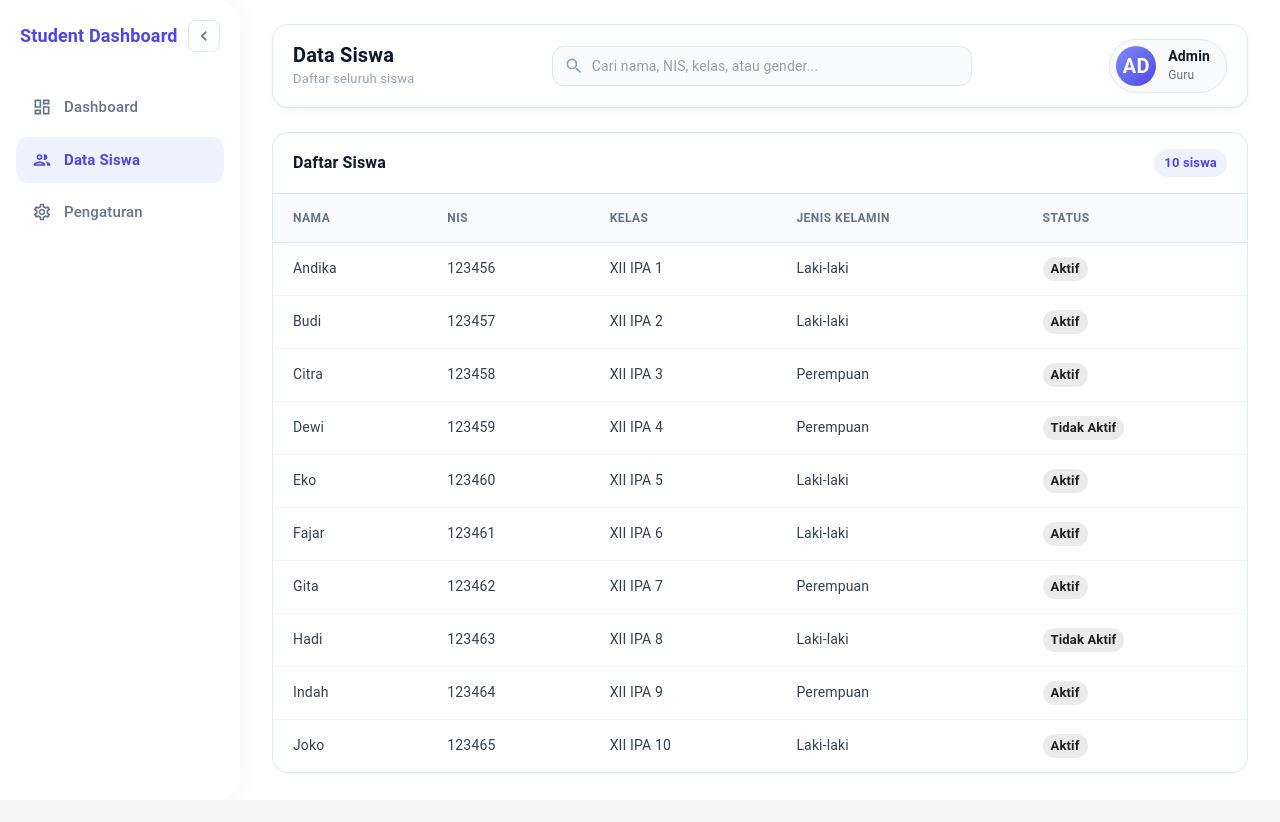
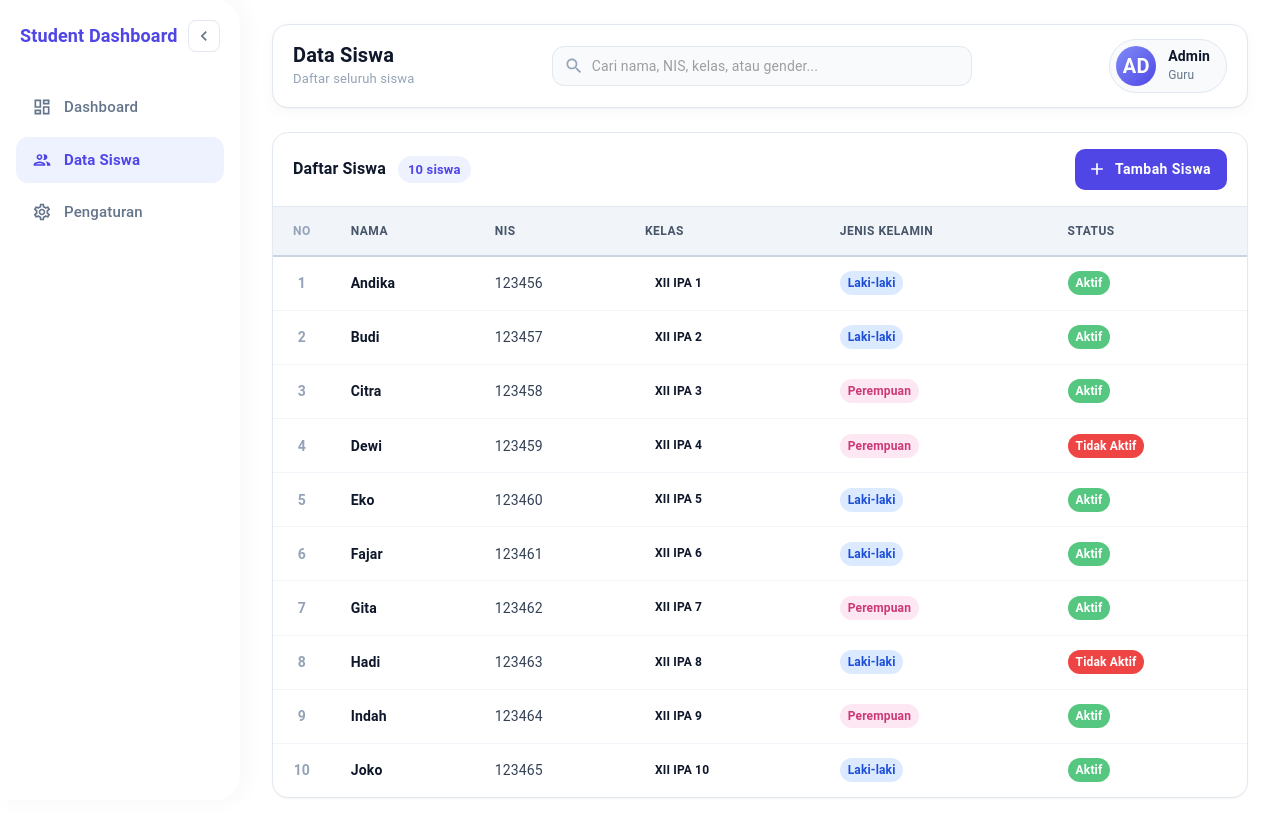
Before and after one commit to queennurhafizah/studentDashboard-InternTask1, a Next.js app: page /students in a window 1280 px wide. Before the commit the page ends 800 px from the top, so only its background shows below. Built offline with nearby package versions, Linux system fonts and the light colour scheme; what @mui/material-nextjs would draw is missing.

Commit message:
style: revixi tabel

```diff
--- /dev/null
+++ b/src/components/students/studentFormDialog.tsx
@@ -0,0 +1,130 @@
+"use client";
+
+import { FormEvent, useState } from "react";
+import Button from "@mui/material/Button";
+import Dialog from "@mui/material/Dialog";
+import DialogActions from "@mui/material/DialogActions";
+import DialogContent from "@mui/material/DialogContent";
+import DialogContentText from "@mui/material/DialogContentText";
+import DialogTitle from "@mui/material/DialogTitle";
+import MenuItem from "@mui/material/MenuItem";
+import TextField from "@mui/material/TextField";
+import { StudentInput } from "@/components/context/studentsProvider";
+
+type StudentFormDialogProps = {
+  open: boolean;
+  onClose: () => void;
+  onSubmit: (data: StudentInput) => void;
+};
+
+const emptyForm: StudentInput = {
+  name: "",
+  nis: "",
+  kelas: "",
+  gender: "L",
+  status: "Aktif",
+};
+
+export default function StudentFormDialog({
+  open,
+  onClose,
+  onSubmit,
+}: StudentFormDialogProps) {
+  const [form, setForm] = useState<StudentInput>(emptyForm);
+
+  function handleChange<K extends keyof StudentInput>(key: K, value: StudentInput[K]) {
+    setForm((prev) => ({ ...prev, [key]: value }));
+  }
+
+  function handleSubmit(event: FormEvent<HTMLFormElement>) {
+    event.preventDefault();
+    onSubmit({
+      ...form,
+      name: form.name.trim(),
+      nis: form.nis.trim(),
+      kelas: form.kelas.trim(),
+    });
+    setForm(emptyForm);
+    onClose();
+  }
+
+  return (
+    <Dialog
+      open={open}
+      onClose={onClose}
+      fullWidth
+      maxWidth="sm"
+      slotProps={{ paper: { className: "student-dialog" } }}
+    >
+      <form onSubmit={handleSubmit}>
+        <DialogTitle className="student-dialog-title">Tambah Siswa</DialogTitle>
+
+        <DialogContent>
+          <DialogContentText className="student-dialog-subtitle">
+            Isi data siswa baru dengan lengkap. Field bertanda * wajib diisi.
+          </DialogContentText>
+
+          <div className="student-form">
+            <TextField
+              className="student-field"
+              label="Nama"
+              value={form.name}
+              onChange={(e) => handleChange("name", e.target.value)}
+              required
+              fullWidth
+            />
+            <TextField
+              className="student-field"
+              label="NIS"
+              value={form.nis}
+              onChange={(e) => handleChange("nis", e.target.value)}
+              required
+              fullWidth
+            />
+            <TextField
+              className="student-field"
+              label="Kelas"
+              value={form.kelas}
+              onChange={(e) => handleChange("kelas", e.target.value)}
+              required
+              fullWidth
+            />
+            <TextField
+              select
+              className="student-field"
+              label="Jenis Kelamin"
+              value={form.gender}
+              onChange={(e) => handleChange("gender", e.target.value as "L" | "P")}
+              fullWidth
+            >
+              <MenuItem value="L">Laki-laki</MenuItem>
+              <MenuItem value="P">Perempuan</MenuItem>
+            </TextField>
+            <TextField
+              select
+              className="student-field"
+              label="Status"
+              value={form.status}
+              onChange={(e) =>
+                handleChange("status", e.target.value as "Aktif" | "Tidak Aktif")
+              }
+              fullWidth
+            >
+              <MenuItem value="Aktif">Aktif</MenuItem>
+              <MenuItem value="Tidak Aktif">Tidak Aktif</MenuItem>
+            </TextField>
+          </div>
+        </DialogContent>
+
+        <DialogActions className="student-dialog-actions">
+          <Button onClick={onClose} className="student-btn-cancel">
+            Batal
+          </Button>
+          <Button type="submit" variant="contained" className="student-btn-save">
+            Simpan
+          </Button>
+        </DialogActions>
+      </form>
+    </Dialog>
+  );
+}
--- a/src/components/students/studentTable.tsx
+++ b/src/components/students/studentTable.tsx
@@ -18,7 +18,8 @@ export default function StudentTable({ students }: StudentTableProps) {
     <TableContainer className="student-table-wrapper">
       <Table className="student-table">
         <TableHead>
-          <TableRow>
+          <TableRow className="student-table-head-row">
+            <TableCell align="center" className="col-no">No</TableCell>
             <TableCell>Nama</TableCell>
             <TableCell>NIS</TableCell>
             <TableCell>Kelas</TableCell>
@@ -35,27 +36,40 @@ export default function StudentTable({ students }: StudentTableProps) {
               </TableCell>
             </TableRow>
           )}
-          {students.map((student) => (
+
+          {students.map((student, index) => {
+            const isAktif = student.status === "Aktif";
+            const isLaki = student.gender === "L";
+
+            return (
               <TableRow key={student.id} hover>
-              <TableCell>{student.name}</TableCell>
+                <TableCell align="center" className="col-no">
+                  {index + 1}
+                </TableCell>
+                <TableCell>
+                  <span className="student-name">{student.name}</span>
+                </TableCell>
                 <TableCell>{student.nis}</TableCell>
-              <TableCell>{student.kelas}</TableCell>
                 <TableCell>
-                {student.gender === "L" ? "Laki-laki" : "Perempuan"}
+                  <span className="kelas-badge">{student.kelas}</span>
+                </TableCell>
+                <TableCell>
+                  <Chip
+                    label={isLaki ? "Laki-laki" : "Perempuan"}
+                    size="small"
+                    className={`gender-chip ${isLaki ? "gender-chip--blue" : "gender-chip--pink"}`}
+                  />
                 </TableCell>
                 <TableCell>
                   <Chip
                     label={student.status}
                     size="small"
-                  className={
-                    student.status === "Aktif"
-                      ? "status-chip status-chip--aktif"
-                      : "status-chip status-chip--nonaktif"
-                  }
+                    className={`status-chip ${isAktif ? "status-chip--aktif" : "status-chip--nonaktif"}`}
                   />
                 </TableCell>
               </TableRow>
-          ))}
+            );
+          })}
         </TableBody>
       </Table>
     </TableContainer>
--- a/src/components/students/studentsView.tsx
+++ b/src/components/students/studentsView.tsx
@@ -1,13 +1,18 @@
 "use client";
 
+import { useState } from "react";
+import Button from "@mui/material/Button";
+import AddIcon from "@mui/icons-material/Add";
 import { filterStudents } from "@/lib/filterStudents";
 import { useSearch } from "@/components/searchProvider";
 import { useStudents } from "@/components/context/studentsProvider";
 import StudentTable from "@/components/students/studentTable";
+import StudentFormDialog from "@/components/students/studentFormDialog";
 
 export default function StudentsView() {
-  const { students } = useStudents();
+  const { students, addStudent } = useStudents();
   const { query } = useSearch();
+  const [dialogOpen, setDialogOpen] = useState(false);
 
   const filtered = filterStudents(students, query);
   const isFiltering = query.trim() !== "";
@@ -15,6 +20,7 @@ export default function StudentsView() {
   return (
     <section className="students-card">
       <div className="students-card-header">
+        <div className="students-card-heading">
           <h2 className="students-card-title">Daftar Siswa</h2>
           <span className="students-card-count">
             {isFiltering
@@ -23,7 +29,23 @@ export default function StudentsView() {
           </span>
         </div>
 
+        <Button
+          variant="contained"
+          startIcon={<AddIcon />}
+          className="students-add-btn"
+          onClick={() => setDialogOpen(true)}
+        >
+          Tambah Siswa
+        </Button>
+      </div>
+
       <StudentTable students={filtered} />
+
+      <StudentFormDialog
+        open={dialogOpen}
+        onClose={() => setDialogOpen(false)}
+        onSubmit={addStudent}
+      />
     </section>
   );
 }
--- a/src/styles/students.css
+++ b/src/styles/students.css
@@ -1,6 +1,3 @@
-/* ===== DATA SISWA ===== */
-
-/* Kartu pembungkus tabel */
 .students-card {
   background-color: #ffffff;
   border: 1px solid #e2e8f0;
@@ -13,9 +10,17 @@
   display: flex;
   align-items: center;
   justify-content: space-between;
+  flex-wrap: wrap;
   gap: 12px;
   padding: 16px 20px;
   border-bottom: 1px solid #e2e8f0;
+}
+
+.students-card-heading {
+  display: flex;
+  align-items: center;
+  gap: 12px;
+  flex-wrap: wrap;
 }
 
 .students-card-title {
@@ -34,7 +39,21 @@
   color: #4f46e5;
 }
 
-/* Wrapper tabel: bisa digeser ke samping di layar kecil */
+.students-add-btn.MuiButton-root {
+  text-transform: none;
+  font-weight: 600;
+  border-radius: 10px;
+  padding: 8px 16px;
+  background-color: #4f46e5;
+  box-shadow: none;
+  margin-left: 24px;
+}
+
+.students-add-btn.MuiButton-root:hover {
+  background-color: #4338ca;
+  box-shadow: none;
+}
+
 .student-table-wrapper {
   width: 100%;
   overflow-x: auto;
@@ -44,19 +63,17 @@
   min-width: 680px;
 }
 
-/* Header tabel */
 .student-table .MuiTableCell-head {
   font-size: 12px;
   font-weight: 700;
   text-transform: uppercase;
   letter-spacing: 0.04em;
-  color: #64748b;
-  background-color: #f8fafc;
-  border-bottom: 1px solid #e2e8f0;
+  color: #475569;
+  background-color: #f1f5f9;
+  border-bottom: 2px solid #cbd5e1;
   padding: 12px 20px;
 }
 
-/* Isi tabel */
 .student-table .MuiTableCell-body {
   font-size: 14px;
   color: #334155;
@@ -68,13 +85,11 @@
   border-bottom: none;
 }
 
-/* Efek hover baris */
-.student-table .MuiTableRow-root.MuiTableRow-hover:hover .MuiTableCell-body {
+.student-table .MuiTableRow-hover:hover .MuiTableCell-body {
   background-color: #f8fafc;
 }
 
-/* Kolom nomor */
-.col-no {
+.student-table .col-no {
   width: 56px;
   color: #94a3b8;
   font-weight: 600;
@@ -85,63 +100,173 @@
   color: #0f172a;
 }
 
-/* Badge kelas */
 .kelas-badge {
   display: inline-block;
   padding: 4px 10px;
-  border-radius: 8px;
-  background-color: #f1f5f9;
-  color: #334155;
+  color: #0f172a;
   font-size: 12px;
   font-weight: 600;
 }
 
-/* Chip gender: biru untuk laki-laki, pink untuk perempuan */
-.gender-chip {
+.student-table .MuiChip-root.gender-chip {
   font-size: 12px;
   font-weight: 600;
   border-radius: 999px;
 }
 
-.gender-chip--blue {
-  background-color: #eff6ff;
-  color: #2563eb;
+.student-table .MuiChip-root.gender-chip--blue {
+  background-color: #dbeafe;
+  color: #1d4ed8;
 }
 
-.gender-chip--pink {
-  background-color: #fdf2f8;
-  color: #db2777;
+.student-table .MuiChip-root.gender-chip--pink {
+  background-color: #fce7f3;
+  color: #cc3976;
 }
 
-/* Chip status: hijau untuk aktif, merah untuk tidak aktif */
-.status-chip {
+.student-table .MuiChip-root.status-chip {
   font-size: 12px;
   font-weight: 600;
   border-radius: 999px;
 }
 
-.status-chip--aktif {
-  background-color: #ecfdf5;
-  color: #059669;
+.student-table .MuiChip-root.status-chip--aktif {
+  background-color: #56c780;
+  color: #ffffff;
 }
 
-.status-chip--nonaktif {
-  background-color: #fef2f2;
-  color: #dc2626;
+.student-table .MuiChip-root.status-chip--nonaktif {
+  background-color: #ef4444;
+  color: #ffffff;
 }
 
-/* ===== TABLET (maksimal 1024px) ===== */
+.student-table .student-empty {
+  padding: 32px 20px;
+  color: #94a3b8;
+  font-size: 14px;
+}
+
+.student-dialog {
+  border-radius: 20px;
+}
+
+.student-dialog-title {
+  padding: 24px 24px 4px !important;
+  font-size: 20px;
+  font-weight: 700;
+  color: #0f172a;
+}
+
+.student-dialog .MuiDialogContent-root {
+  padding: 8px 24px 20px;
+}
+
+.student-dialog-subtitle.MuiDialogContentText-root {
+  margin: 0 0 20px;
+  font-size: 13px;
+  color: #64748b;
+}
+
+.student-form {
+  display: flex;
+  flex-direction: column;
+  gap: 16px;
+}
+
+.student-field .MuiOutlinedInput-root {
+  min-height: 52px;
+  border-radius: 12px;
+  background-color: #f8fafc;
+  font-size: 14px;
+}
+
+.student-field .MuiOutlinedInput-input {
+  padding: 14px;
+}
+
+.student-field .MuiSelect-select.MuiOutlinedInput-input {
+  padding: 14px;
+  display: flex;
+  align-items: center;
+}
+
+.student-field .MuiInputLabel-root {
+  font-size: 14px;
+  color: #64748b;
+}
+
+.student-field .MuiOutlinedInput-notchedOutline {
+  border-color: #e2e8f0;
+}
+
+.student-field .MuiOutlinedInput-root:hover .MuiOutlinedInput-notchedOutline {
+  border-color: #cbd5e1;
+}
+
+.student-field .MuiOutlinedInput-root.Mui-focused {
+  background-color: #ffffff;
+}
+
+.student-field
+  .MuiOutlinedInput-root.Mui-focused
+  .MuiOutlinedInput-notchedOutline {
+  border-color: #4f46e5;
+  border-width: 1px;
+}
+
+.student-field .MuiInputLabel-root.Mui-focused {
+  color: #4f46e5;
+}
+
+.student-dialog .MuiDialogActions-root {
+  padding: 16px 24px 20px;
+  gap: 12px;
+}
+
+.student-btn-cancel.MuiButton-root {
+  text-transform: none;
+  font-weight: 600;
+  color: #4f46e5;
+  border-radius: 10px;
+  padding: 8px 16px;
+}
+
+.student-btn-cancel.MuiButton-root:hover {
+  background-color: #eef2ff;
+}
+
+.student-btn-save.MuiButton-root {
+  text-transform: none;
+  font-weight: 600;
+  border-radius: 10px;
+  padding: 8px 20px;
+  background-color: #4f46e5;
+  box-shadow: none;
+}
+
+.student-btn-save.MuiButton-root:hover {
+  background-color: #4338ca;
+  box-shadow: none;
+}
+
 @media (max-width: 1024px) {
   .student-table .MuiTableCell-head,
   .student-table .MuiTableCell-body {
     padding: 10px 14px;
   }
+
+  .students-add-btn.MuiButton-root {
+    margin-left: 24px;
+  }
 }
 
-/* ===== HP (maksimal 768px) ===== */
 @media (max-width: 768px) {
   .students-card-header {
     padding: 14px 16px;
+  }
+
+  .students-add-btn.MuiButton-root {
+    margin-left: 12px;
   }
 
   .student-table .MuiTableCell-head,
@@ -149,10 +274,12 @@
     padding: 10px 12px;
     font-size: 13px;
   }
+
+  .student-dialog .MuiDialogContent-root {
+    padding: 8px 16px 16px;
+  }
+
+  .student-dialog .MuiDialogActions-root {
+    padding: 12px 16px 16px;
+  }
 }
-
-.student-empty {
-  padding: 32px 20px !important;
-  color: #94a3b8;
-  font-size: 14px;
-}
```
Lines whose indentation alone changed are shown as unchanged.
